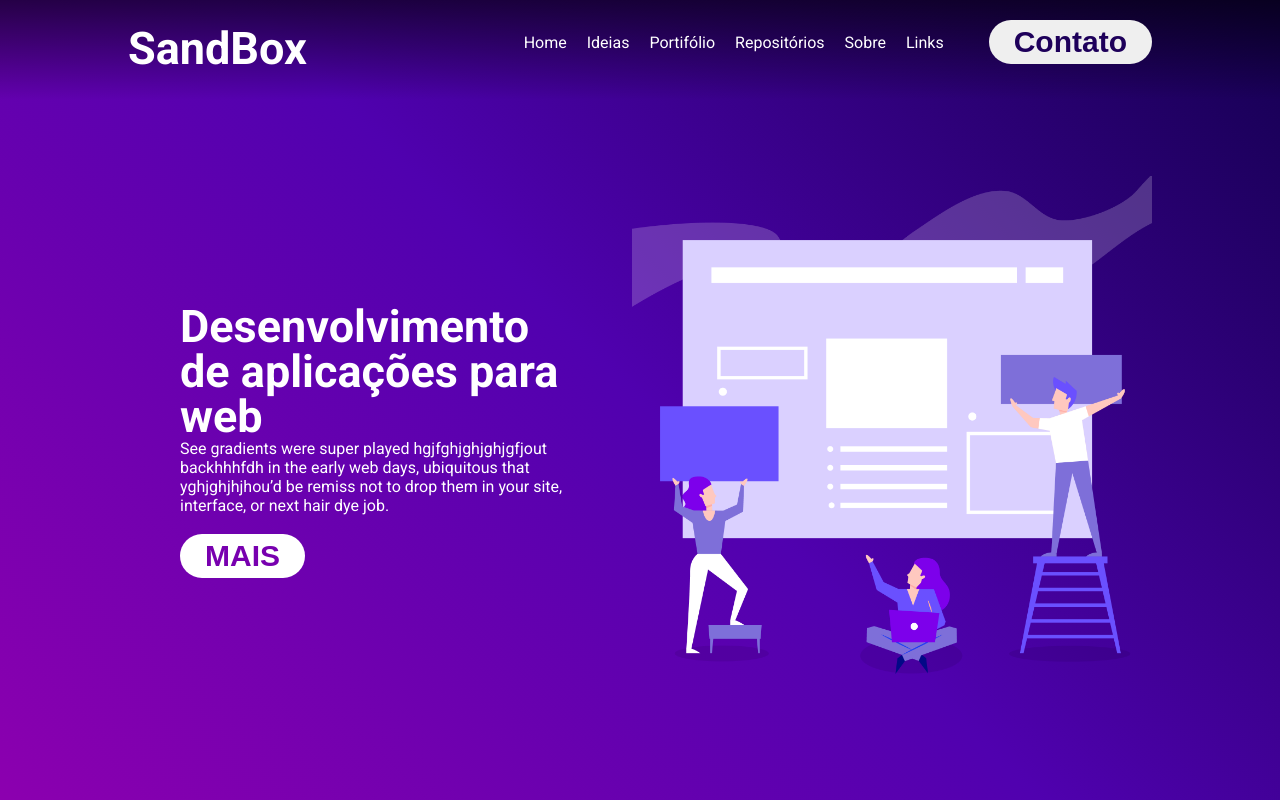
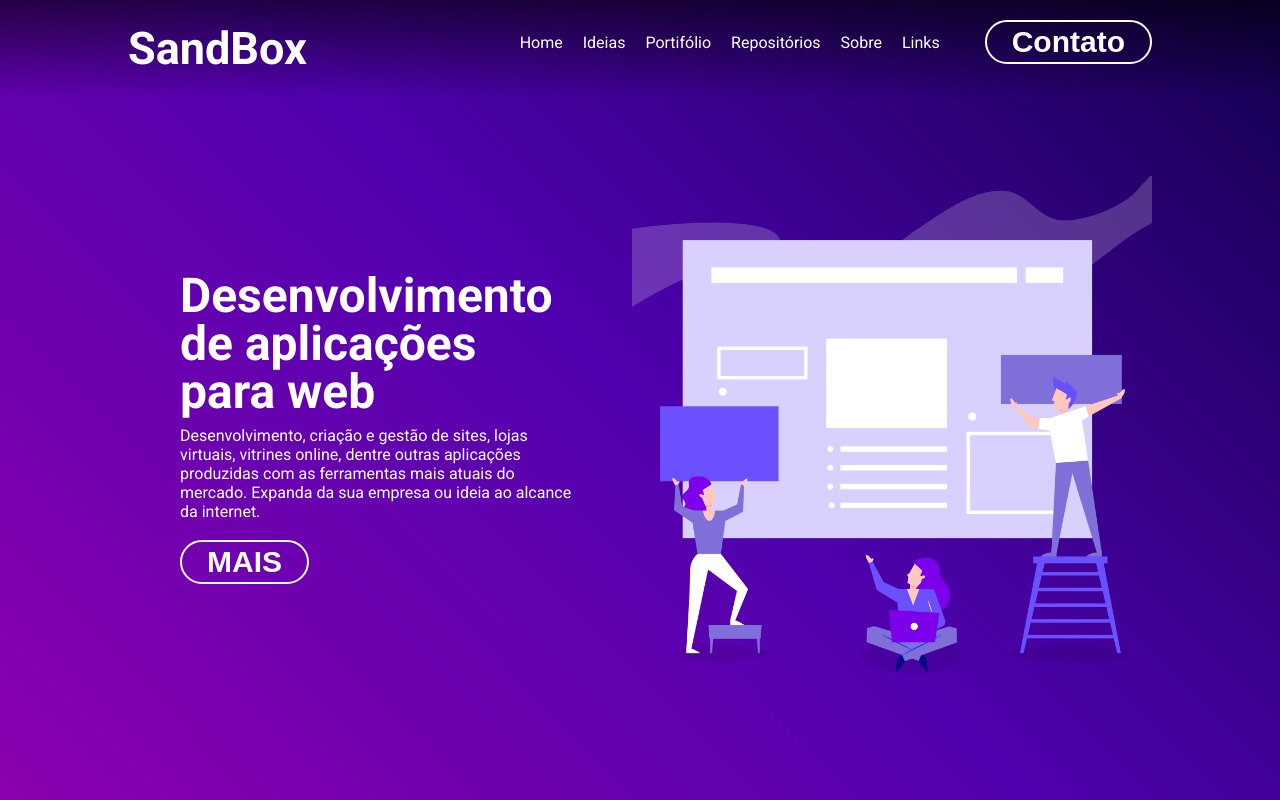
Before and after one commit to clesiorodrigues/my-website, a React (Create React App) app: page / in a window 1280 px wide. Built offline with nearby package versions, Linux system fonts and the light colour scheme.

Commit message:
Finalização da tela inicial

```diff
--- a/src/components/Form/style.js
+++ b/src/components/Form/style.js
@@ -7,7 +7,7 @@ export const FormCont = styled.form`
 
     width: 30vw;
     height: 93vh;
-    padding: 50px;
+    padding: 25px;
     padding-top: 80px;
 
     /* background-color: rgba(255,0,0,.2); */
--- a/src/components/Home/index.js
+++ b/src/components/Home/index.js
@@ -2,6 +2,7 @@ import React from 'react';
 import {Imagem, HomeSection, Article} from './style';
 import ImgResume from '../../img/resumeImage.png';
 import { Button } from '../../styles';
+import { mudarTela } from '../../functions';
 
 const Home = () => {
     return(
@@ -9,9 +10,10 @@ const Home = () => {
             <div>
                 <Article>
                     <h1>Desenvolvimento de aplicações para web</h1>
-                    <p>See gradients were super played hgjfghjghjghjgfjout backhhhfdh in the early web days, ubiquitous that yghjghjhjhou’d be remiss not to drop them in your site, interface, or next hair dye job.</p>
+
+                    <p>Desenvolvimento, criação e gestão de sites, lojas virtuais, vitrines online, dentre outras aplicações produzidas com as ferramentas mais atuais do mercado. Expanda da sua empresa ou ideia ao alcance da internet.</p>
                     <br/>
-                    <Button BGC="white" Color="rgb(120, 0, 175)" >MAIS</Button>
+                    <Button BGC="white" Color="rgb(120, 0, 175)" onClick={()=>{mudarTela('Ideia')}}> MAIS </Button>
                 </Article>
                 <Imagem src={ImgResume} alt="Ilustração do Resumo"/>
             </div>
--- a/src/components/Home/style.js
+++ b/src/components/Home/style.js
@@ -14,7 +14,7 @@ export const HomeSection = styled(CenterSection)`
 `;
 
 export const Article = styled.article`
-    margin-top: 38vh;
+    margin-top: 34vh;
     width: 400px;
     margin-left: auto;
     margin-right: auto;
@@ -22,7 +22,11 @@ export const Article = styled.article`
     color: white;
 
     h1 {
-        font-size: 45px;
-        line-height: 45px;
+        font-size: 48px;
+        line-height: 48px;
+    }
+
+    p {
+        margin-top: 10px;
     }
 `;
--- a/src/components/TopBar/index.js
+++ b/src/components/TopBar/index.js
@@ -3,8 +3,7 @@ import React from 'react';
 import { Button, Li } from '../../styles';
 import { telaContato } from './function';
 import { ExpBotao, Header} from './style';
-// import { posicao } from '../../functions';
-import { mudarCor } from '../../functions';
+import { mudarTela } from '../../functions';
 
 const TopBar = () => {
     return(
@@ -15,12 +14,12 @@ const TopBar = () => {
 
                 <h1>SandBox</h1>
                 <ul>
-                    <Li Cor="rgb(113, 61, 255)" onClick={()=>{mudarCor('Home')}} >Home</Li>
-                    <Li Cor=" rgb(255, 100, 100)" onClick={()=>{mudarCor('Ideia')}} >Ideias</Li>
-                    <Li Cor=" rgb(86, 255, 81)" onClick={()=>{mudarCor('Port')}} >Portifólio</Li>
-                    <Li Cor=" rgb(88, 160, 255)" onClick={()=>{mudarCor('Repos')}} >Repositórios</Li>
-                    <Li Cor=" rgb(255, 122, 61)" onClick={()=>{mudarCor('Sobre')}} >Sobre</Li>
-                    <Li Cor=" rgb(120, 120,120)" onClick={()=>{mudarCor('Links')}} >Links</Li>
+                    <Li Cor="rgb(113, 61, 255)" onClick={()=>{mudarTela('Home')}} >Home</Li>
+                    <Li Cor=" rgb(255, 100, 100)" onClick={()=>{mudarTela('Ideia')}} >Ideias</Li>
+                    <Li Cor=" rgb(86, 255, 81)" onClick={()=>{mudarTela('Port')}} >Portifólio</Li>
+                    <Li Cor=" rgb(88, 160, 255)" onClick={()=>{mudarTela('Repos')}} >Repositórios</Li>
+                    <Li Cor=" rgb(255, 122, 61)" onClick={()=>{mudarTela('Sobre')}} >Sobre</Li>
+                    <Li Cor=" rgb(120, 120,120)" onClick={()=>{mudarTela('Links')}} >Links</Li>
                 </ul>
                 <Button onClick={()=>{telaContato()}} Color="rgb(30, 0, 90)">Contato</Button>
             </nav>
--- a/src/functions.js
+++ b/src/functions.js
@@ -20,7 +20,7 @@ export const rolar = (e) => {
 
 }
 
-export const mudarCor = (id) => {
+export const mudarTela = (id) => {
     switch(id) {
         case 'Home':
             posicao = 0;
--- a/src/styles.js
+++ b/src/styles.js
@@ -14,8 +14,24 @@ export const CenterSection = styled.section`
     }
 `;
 
-//DEPOIS DAQUI, PARA DE VOLTAR
 export const Button = styled.button`
+    height: 44px;
+    border-radius: 22px;
+    padding: 0px 25px 0px 25px;
+    border: solid 2px white;
+    font-size: 30px;
+    font-weight: bold;
+    background-color: rgba(0,0,0,0);
+    color: white;
+    /* border: none; */
+    cursor: pointer;
+    transition: .4s all;
+
+    :hover {
+        background-color: rgba(255,255,255,.8);
+        color: ${props => `${props.Color}`};
+    }
+/*
     height: 44px;
     border-radius: 22px;
     padding: 0px 25px 0px 25px;
@@ -30,8 +46,9 @@ export const Button = styled.button`
 
     :hover {
         box-shadow: 0px 1px 7px rgb(255,255,255);
-    }
+    } */
 `;
+
 
 export const Li = styled.li`
 
```
